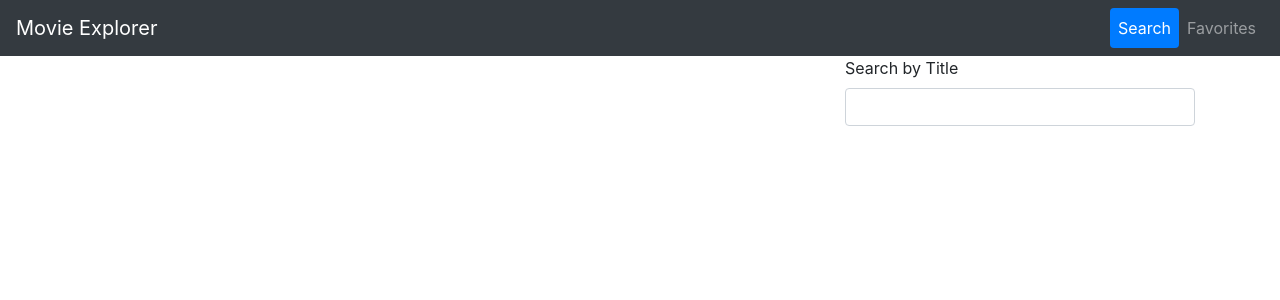
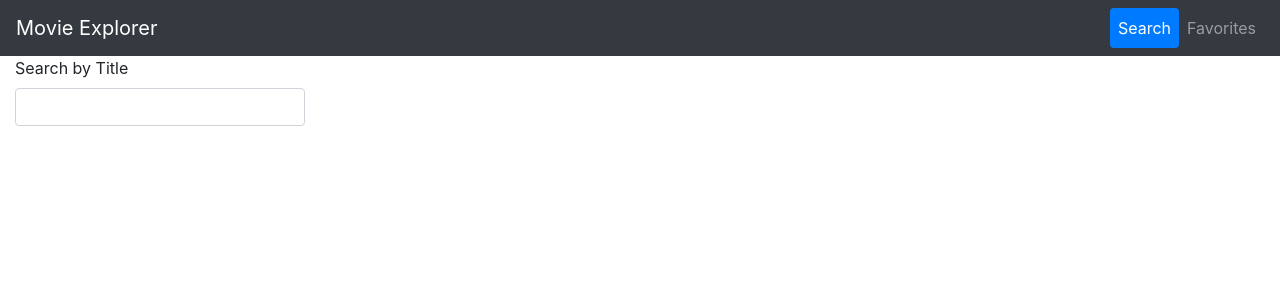
Before and after one commit to evfrenkel/omdb-movie-manager, a React (Create React App) app: page / in a window 1280 px wide. Shown: the top 300 px of the page. Built offline with nearby package versions, Linux system fonts and the light colour scheme.

Commit message:
fix MovieDetail

```diff
--- a/src/App.js
+++ b/src/App.js
@@ -1,4 +1,4 @@
-import 'bootstrap/dist/css/bootstrap.min.css';
+import "bootstrap/dist/css/bootstrap.min.css";
 import "./index.css";
 import React from "react";
 import Navigation from "./Navigation";
@@ -16,7 +16,7 @@ class App extends React.Component {
       searchHistory: [],
       view: "search",
       detailMovie: null,
-      detailLoading: false
+      detailLoading: false,
     };
 
     this.handleChooseView = this.handleChooseView.bind(this);
@@ -29,7 +29,7 @@ class App extends React.Component {
     let formal = search.trim();
     if (this.state.searchHistory.indexOf(formal) === -1 && formal.length > 0)
       this.setState({
-        searchHistory: [formal].concat(this.state.searchHistory)
+        searchHistory: [formal].concat(this.state.searchHistory),
       });
   }
 
@@ -53,7 +53,7 @@ class App extends React.Component {
   handleChooseView(newViewIdentifier) {
     this.setState({
       view: newViewIdentifier,
-      detailMovie: null
+      detailMovie: null,
     });
   }
 
@@ -81,10 +81,17 @@ class App extends React.Component {
           handleChooseView={this.handleChooseView}
           viewNow={this.state.view}
         />
-        <Container>
+        <Container fluid>
           <Row>
-            <Col sm={8} smPush={4} xs={10}>
-              {this.state.detailMovie !== null &&
+            <Col sm={3}>
+              <SearchPanel
+                handleSelectMovie={this.handleNewDetailMovie}
+                handleNewSearch={this.appendSearchHistory}
+                searchHistory={this.state.searchHistory}
+              />
+            </Col>
+            <Col>
+              {this.state.detailMovie !== null && (
                 <MovieDetail
                   movie={this.state.detailMovie}
                   loading={this.state.detailLoading}
@@ -92,14 +99,8 @@ class App extends React.Component {
                     this.state.detailMovie.id
                   )}
                   toggleFavorite={this.toggleFavorite}
-                />}
-            </Col>
-            <Col sm={4} smPull={8} xs={12}>
-              <SearchPanel
-                handleSelectMovie={this.handleNewDetailMovie}
-                handleNewSearch={this.appendSearchHistory}
-                searchHistory={this.state.searchHistory}
-              />
+                />
+              )}
             </Col>
           </Row>
         </Container>
--- a/src/MovieDetail.js
+++ b/src/MovieDetail.js
@@ -7,7 +7,8 @@ import {
   Row,
   Col,
   Table,
-  ProgressBar
+  ProgressBar,
+  Container,
 } from "react-bootstrap";
 
 class MovieDetail extends React.Component {
@@ -39,27 +40,33 @@ class MovieDetail extends React.Component {
       );
 
     return (
-      <div>
+      <>
+        <Container fluid>
           <Row>
-          <Col xs={12} sm={5} md={4}>
-            {this.props.movie.poster_path !== null &&
-              <p>
-                <Image src={"https://image.tmdb.org/t/p/w500/" + this.props.movie.poster_path} alt="Poster" responsive />
-              </p>}
+            <Col xs={4}>
+              {this.props.movie.poster_path !== null && (
+                  <Image
+                    src={
+                      "https://image.tmdb.org/t/p/w500/" +
+                      this.props.movie.poster_path
+                    }
+                    alt="Poster"
+                    fluid
+                  />
+              )}
             </Col>
-          <Col xs={12} sm={7} md={8}>
+            <Col>
               {button}
               <h2> {this.props.movie.title} </h2>
               <h4>
                 {" "}
-              <Badge>{this.props.movie.vote_average}</Badge>
-              {" "}
-              {this.props.movie.release_date}
-              {" "}
+                <Badge>{this.props.movie.vote_average}</Badge>{" "}
+                {this.props.movie.release_date}{" "}
               </h4>
               <p className="lead">{this.props.movie.overview}</p>
             </Col>
           </Row>
+        </Container>
         <Table>
           <tbody>
             <tr>
@@ -68,7 +75,7 @@ class MovieDetail extends React.Component {
             </tr>
           </tbody>
         </Table>
-      </div>
+      </>
     );
   }
 }
```
Lines whose indentation alone changed are shown as unchanged.
